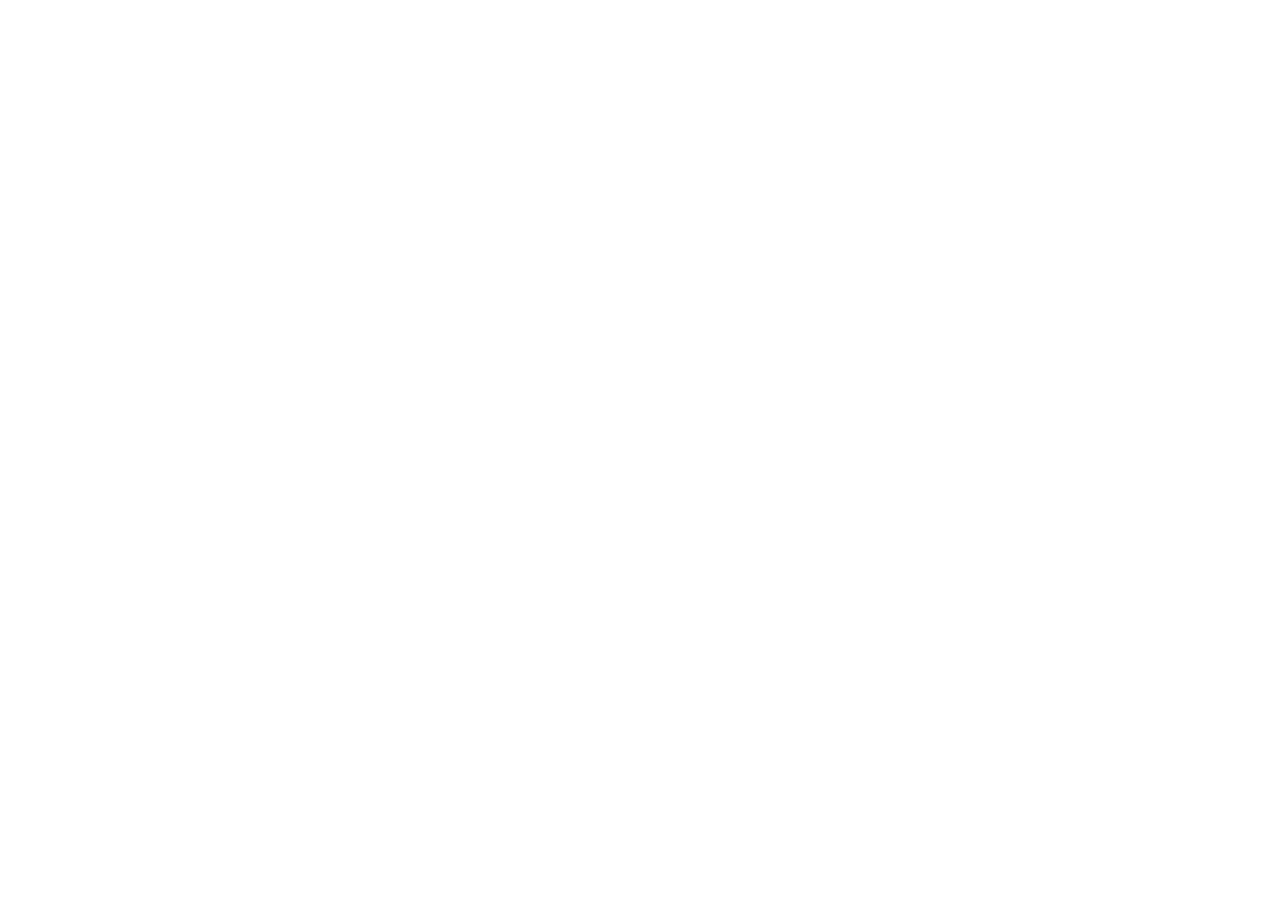
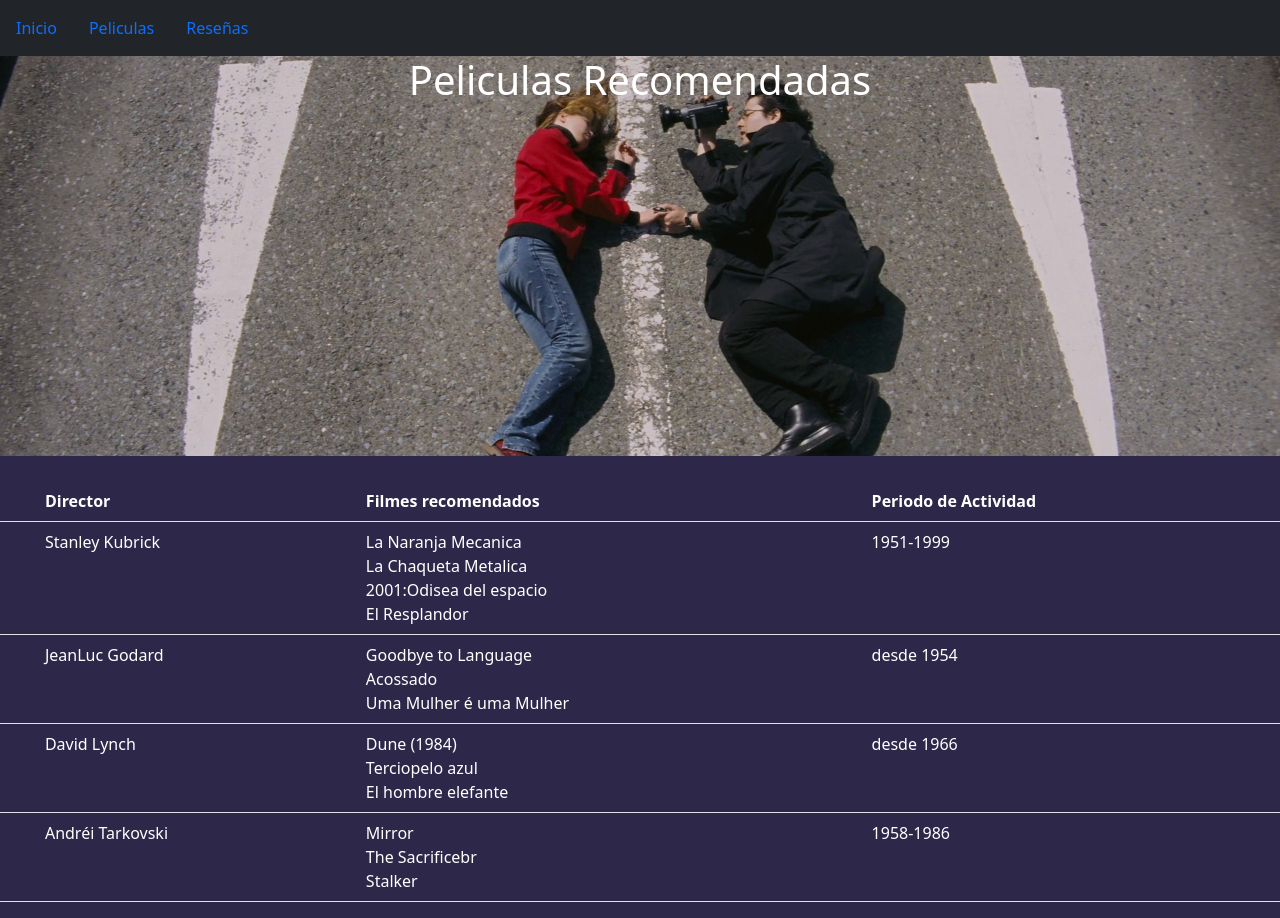
Before and after one commit to DJGARCIA24/cs50w-project0, a plain HTML site: page project0/pagina3.html in a window 1280 px wide. Before the commit the page ends 800 px from the top, so only its background shows below. Drawn offline with nearby package versions, Linux system fonts and the light colour scheme.

Commit message:
terminado html3

```diff
--- a/project0/pagina3.html
+++ b/project0/pagina3.html
@@ -0,0 +1,64 @@
+<!DOCTYPE html>
+<html lang="en">
+    <head>
+        <title>Nostalgia por el cinema</title>
+        <meta charset="utf-8">
+        <meta name="viewport" content="width=device-width, initial-scale=1">
+        <link href="https://cdn.jsdelivr.net/npm/bootstrap@5.2.0/dist/css/bootstrap.min.css" rel="stylesheet" integrity="sha384-gH2yIJqKdNHPEq0n4Mqa/HGKIhSkIHeL5AyhkYV8i59U5AR6csBvApHHNl/vI1Bx" crossorigin="anonymous">
+        <link rel="stylesheet" href="style.css">
+    </head>
+    <body style="background-color: rgb(45, 40, 74);">
+            <nav class="navbar navbar-dark bg-dark">
+                <ul class="nav">
+                    <li class="nav-item active">
+                        <a class="nav-link" href="index.html">Inicio</a>
+                    </li>
+                    <li class="nav-item">
+                        <a class="nav-link" href="pagina3.html">Peliculas</a>
+                    </li>
+                    <li class="nav-item">
+                        <a class="nav-link" href="#">Reseñas</a>
+                    </li>
+                </ul>
+              </nav>
+              <div class="imagen3 d-flex justify-content-center align-items flex-colum">
+                <h1>Peliculas Recomendadas</h1>
+              </div>
+    </body>
+    <table class="table" style="color: white;">
+        <thead class="thead-dark">
+          <tr>
+            <th scope="col"></th>
+            <th scope="col">Director</th>
+            <th scope="col">Filmes recomendados</th>
+            <th scope="col"> Periodo de Actividad</th>
+          </tr>
+        </thead>
+        <tbody>
+          <tr>
+            <th scope="row"></th>
+            <td>Stanley Kubrick</td>
+            <td>La Naranja Mecanica<br>La Chaqueta Metalica<br>2001:Odisea del espacio<br>El Resplandor </td>
+            <td>1951-1999</td>
+          </tr>
+          <tr>
+            <th scope="row"></th>
+            <td>JeanLuc Godard</td>
+            <td>Goodbye to Language<br>Acossado<br>Uma Mulher é uma Mulher</td>
+            <td>desde 1954</td>
+          </tr>
+          <tr>
+            <th scope="row"></th>
+            <td>David Lynch</td>
+            <td>Dune (1984)<br>Terciopelo azul<br>El hombre elefante</td>
+            <td>desde 1966</td>
+          </tr>
+          <tr>
+            <th scope="row"></th>
+            <td>Andréi Tarkovski</td>
+            <td>Mirror<br>The Sacrificebr<br>Stalker </td>
+            <td>1958-1986</td>
+          </tr>
+        </tbody>
+      </table>
+</html>
--- a/project0/style.scss
+++ b/project0/style.scss
@@ -14,6 +14,13 @@ body {
     height: 400px;
     margin-bottom: 25px;
     background-image: url(https://cinephiliabeyond.org/wp-content/uploads/2016/03/19-1.jpg);
+    background-size: cover;
+    background-position: center;
+  }
+  .imagen3 {
+    height: 400px;
+    margin-bottom: 25px;
+    background-image: url(images/portada2.jpg);
     background-size: cover;
     background-position: center;
   }
```
Also changed, not shown: project0/index.html (+2 -2 lines), project0/pagina2.html (+2 -2 lines), project0/images/260765572_291912186276327_5791052206266024525_n.jpg (added), project0/images/263316448_297136059087273_8202017148714921494_n.jpg (added), project0/images/271392204_319274800206732_4085618479912892242_n.jpg (added), project0/images/271911379_325127716288107_1598467629032432913_n.jpg (added), project0/images/271939150_325127646288114_2507469684575133789_n.jpg (added), project0/images/272973180_334231222044423_2837762906540659129_n.jpg (added), project0/images/275279748_357795446354667_4241012234127684151_n.jpg (added), project0/images/277299123_371920588275486_7225743963373693137_n.jpg (added), project0/images/La naranja mecanica.jpg (added), project0/images/portada.jpg (added), project0/images/portada2.jpg (added), project0/style.css, 1 other file.
